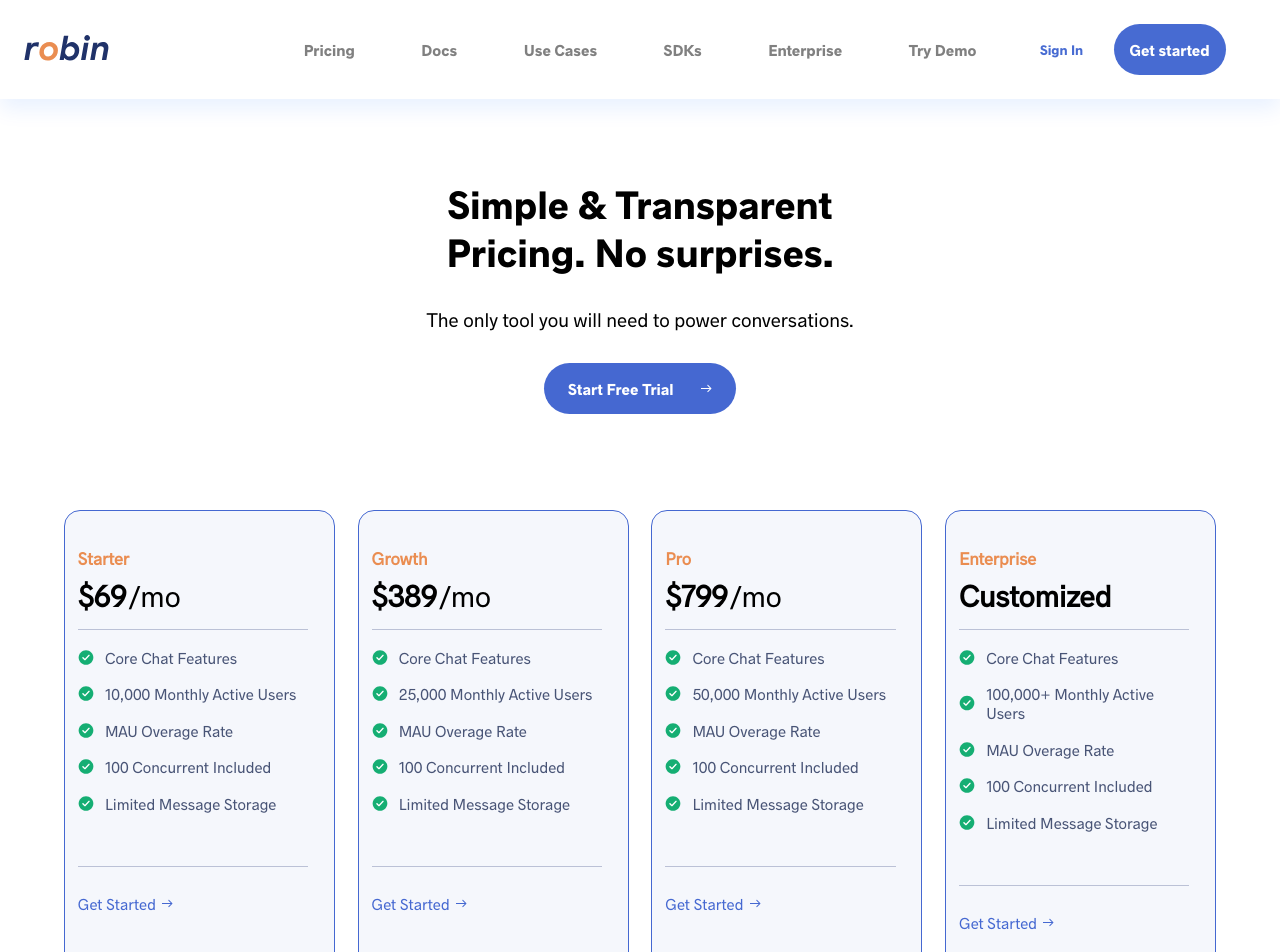
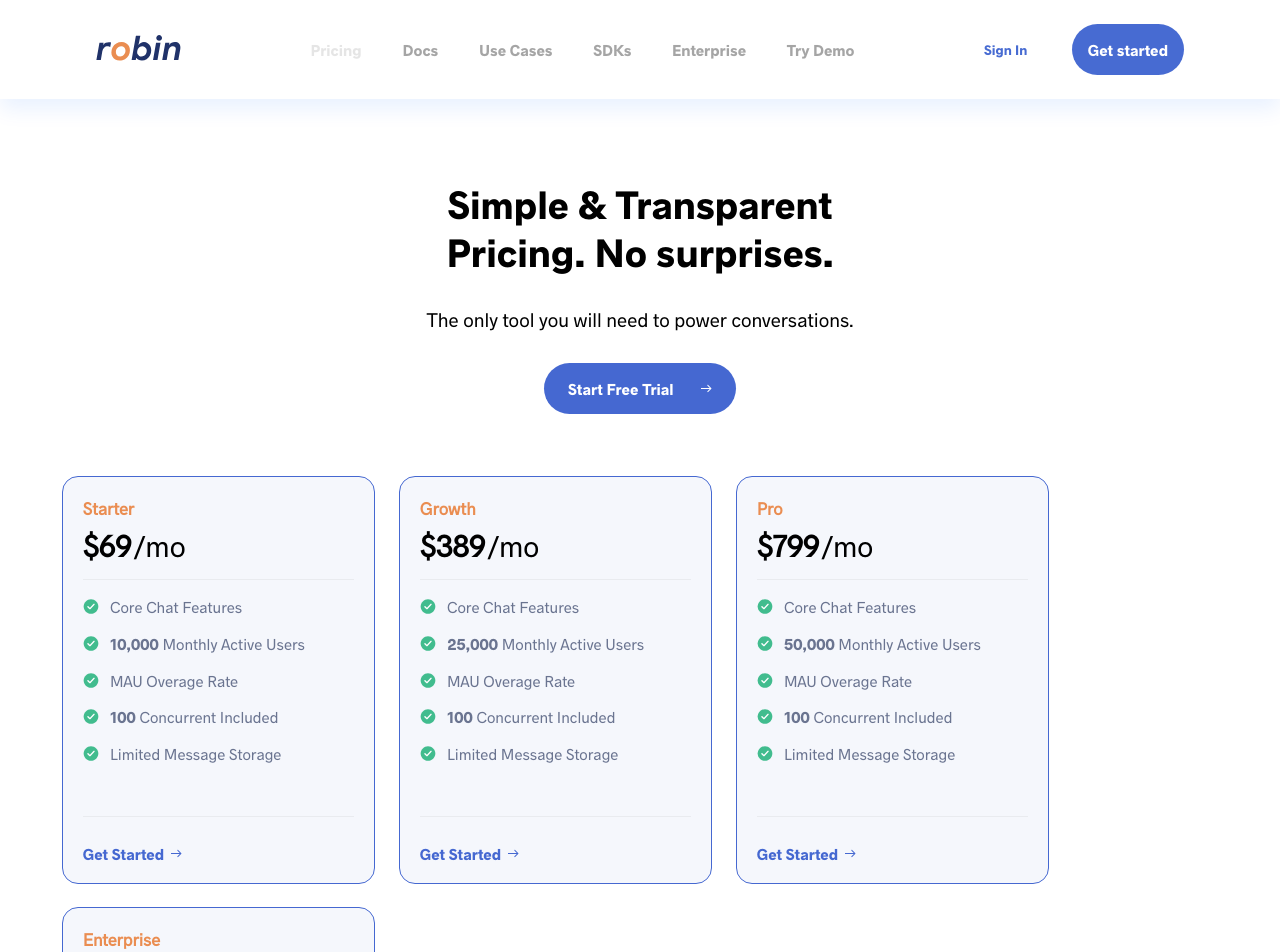
Before and after one commit to SualaDev/task, a Nuxt app: page / in a window 1280 px wide. Shown: the top 952 px of the page. Built offline with nearby package versions, Linux system fonts and the light colour scheme.

Commit message:
sixth commit

```diff
--- a/assets/css/main.css
+++ b/assets/css/main.css
@@ -1,6 +1,6 @@
 @font-face {
-  font-family: 'ProductSans';
-  src: url(../fonts/ProductSans-Regular.ttf)format('ttf');
+  font-family: 'ZonaPro B';
+  src: url("../fonts/ZonaPro-Bold.otf")format('ttf');
 }
 @font-face {
   font-family: "Hanken Sans";
@@ -44,9 +44,12 @@
 *{
   margin: 0;
 }
-.nav__bar,.title,.action,.trusted,.common,.price,.got,.contact,.left,.ready,.button,.second-segment,.d,.frontend,.a,.read,.cards-container,.about,.note,.re,.sa,.se,.robin,.learn,.use{
+.nav__bar,.title,.action,.trusted,.common,.price,.got,.contact,.left,.ready,.button,.second-segment,.d,.frontend,.a,.read,.cards-container,.about,.note,.re,.sa,.se,.robin,.learn,.use,.started,.g{
   font-family: 'Hanken Sans B', sans-serif ;
 }
-.paycard,.sub__title,.ship,.in-content,.we,.fourth-section,.p,.flutter,.through,.android,.dart,.requirements,.sample,.server,.previous,.next{
+.paycard,.sub__title,.ship,.in-content,.we,.fourth-section,.p,.flutter,.through,.android,.dart,.requirements,.sample,.server,.previous,.next,.th{
   font-family: 'Hanken Sans R', sans-serif ;
 }
+.al{
+  font-family: 'ZonaPro B, sans-serif';
+}
--- a/components/FAQ.vue
+++ b/components/FAQ.vue
@@ -52,8 +52,7 @@
 <style scoped>
 .question__container{
   background-color: #F5F7FC;
-  width: 70%;
-  margin: 0 auto;
+  margin: 0 6.7rem 2.8rem 5.8rem;
   padding: 4rem;
   border-radius: 15px;
 
--- a/components/Navbar.vue
+++ b/components/Navbar.vue
@@ -1,6 +1,6 @@
 <template>
   <div class="container">
-    <ul class="nav__bar">
+    <div class="nav__bar">
       <div class="logo__area">
         <img src="~assets/images/logo.svg" alt="">
       </div>
@@ -9,14 +9,14 @@
       <NuxtLink to="/docs">Docs</NuxtLink>
       <NuxtLink to="/use">Use Cases</NuxtLink>
       <NuxtLink to="/sdk">SDKs</NuxtLink>
-      <NuxtLink to="/">Enterprise</NuxtLink>
-      <NuxtLink to="/">Try Demo</NuxtLink>
+      <NuxtLink to="/e">Enterprise</NuxtLink>
+      <NuxtLink to="/f">Try Demo</NuxtLink>
       </div>
       <div class="action">
-        <li>Sign In</li>
+        <p>Sign In</p>
         <div class="start">Get started</div>
       </div>
-    </ul>
+    </div>
   </div>
 </template>
 
@@ -38,44 +38,40 @@
   display: flex;
   align-items: center;
   justify-content: space-between;
-  /* width: 100%; */
   padding: 1.5rem;
+  margin: 0 auto;
+  max-width: 1400px;
+  height: 100%;
 }
 a{
   text-decoration: none;
   color: #808080;
-  font-weight: 300;
+  opacity: .7;
   line-height: 1rem;
 }
-ul {
-  list-style-type: none;
-  display: flex;
-  justify-content: space-evenly;
+.nuxt-link-exact-active{
+  opacity: .2;
 }
-
-  .logo__area{
-    /* border: 1px solid black; */
-    flex: .2;
-  }
 
 .action{
    /* border: 1px solid black; */
    display: flex;
    align-items: center;
-   flex: .2;
-   justify-content: space-evenly;
+   justify-content: space-between;
    cursor: pointer;
+   min-width: 200px;
 }
-
+.action p:first-child{
+  color: #476BD2;
+  font-size: 14px;
+}
 .main{
   display: flex;
-  flex: .6;
-  justify-content: space-around;
+  flex-basis: 35%;
+  justify-content: space-between;
   cursor: pointer;
-}
-li{
-  font-size: 14px;
-  color: #000000;
+  align-items: center;
+  min-width: 450px;
 }
 .start{
   background-color: #476BD2;
@@ -83,7 +79,44 @@ li{
   border-radius: 2rem;
   padding: 1rem;
 }
-.action li{
-  color: #476BD2;
+@media only screen and (max-width: 1920px){
+  .nav__bar{
+    width: 75%;
+  }
+  .nav__bar .main{
+    flex-basis: 20%;
+  }
+}
+@media only screen and (max-width: 1450px){
+  .nav__bar{
+    width: 85%;
+  }
+  .nav__bar .main{
+    flex-basis: 50%;
+  }
+}
+@media only screen and (max-width: 1050px){
+  .nav__bar{
+    width: 90%;
+  }
+  .nav__bar .main{
+    flex-basis: 50%;
+  }
+}
+@media only screen and (max-width: 800px){
+  .nav__bar{
+    width: 90%;
+  }
+  .nav__bar .main{
+    flex-basis: 35%;
+  }
+}
+@media only screen and (max-width: 500px){
+  .nav__bar{
+    width: 95%;
+  }
+  .nav__bar .main{
+    flex-basis: 35%;
+  }
 }
 </style>
--- a/components/OtherNavbar.vue
+++ b/components/OtherNavbar.vue
@@ -1,6 +1,6 @@
 <template>
   <div class="container">
-    <ul class="nav__bar">
+    <div class="nav__bar">
       <div class="logo__area">
         <img src="~assets/images/logo.svg" alt="">
       </div>
@@ -9,14 +9,14 @@
       <NuxtLink to="/docs">Docs</NuxtLink>
       <NuxtLink to="/use">Use Cases</NuxtLink>
       <NuxtLink to="/sdk">SDKs</NuxtLink>
-      <NuxtLink to="/">Enterprise</NuxtLink>
-      <NuxtLink to="/">Try Demo</NuxtLink>
+      <NuxtLink to="/e">Enterprise</NuxtLink>
+      <NuxtLink to="/f">Try Demo</NuxtLink>
       </div>
       <div class="action">
-        <li>Sign In</li>
+        <p>Sign In</p>
         <div class="start">Get started</div>
       </div>
-    </ul>
+    </div>
   </div>
 </template>
 
@@ -28,48 +28,49 @@
 </script>
 
 <style scoped>
+.container{
+  /* position: fixed;
+  width: 100%; */
+  z-index: 1;
+}
 .nav__bar{
   display: flex;
   align-items: center;
   justify-content: space-between;
-  /* width: 100%; */
   padding: 1.5rem;
+  margin: 0 auto;
+  max-width: 1400px;
+  height: 100%;
 }
 a{
   text-decoration: none;
   color: #808080;
-  font-weight: 300;
+  opacity: .7;
   line-height: 1rem;
 }
-ul {
-  list-style-type: none;
-  display: flex;
-  justify-content: space-evenly;
+.nuxt-link-exact-active{
+  opacity: .2;
 }
-
-  .logo__area{
-    /* border: 1px solid black; */
-    flex: .2;
-  }
 
 .action{
    /* border: 1px solid black; */
    display: flex;
    align-items: center;
-   flex: .2;
-   justify-content: space-evenly;
+   justify-content: space-between;
    cursor: pointer;
+   min-width: 200px;
 }
-
+.action p:first-child{
+  color: #476BD2;
+  font-size: 14px;
+}
 .main{
   display: flex;
-  flex: .6;
-  justify-content: space-around;
+  flex-basis: 35%;
+  justify-content: space-between;
   cursor: pointer;
-}
-li{
-  font-size: 14px;
-  color: #000000;
+  align-items: center;
+  min-width: 450px;
 }
 .start{
   background-color: #476BD2;
@@ -77,7 +78,44 @@ li{
   border-radius: 2rem;
   padding: 1rem;
 }
-.action li{
-  color: #476BD2;
+@media only screen and (max-width: 1920px){
+  .nav__bar{
+    width: 75%;
+  }
+  .nav__bar .main{
+    flex-basis: 20%;
+  }
+}
+@media only screen and (max-width: 1450px){
+  .nav__bar{
+    width: 85%;
+  }
+  .nav__bar .main{
+    flex-basis: 50%;
+  }
+}
+@media only screen and (max-width: 1050px){
+  .nav__bar{
+    width: 90%;
+  }
+  .nav__bar .main{
+    flex-basis: 50%;
+  }
+}
+@media only screen and (max-width: 800px){
+  .nav__bar{
+    width: 90%;
+  }
+  .nav__bar .main{
+    flex-basis: 35%;
+  }
+}
+@media only screen and (max-width: 500px){
+  .nav__bar{
+    width: 95%;
+  }
+  .nav__bar .main{
+    flex-basis: 35%;
+  }
 }
 </style>
--- a/components/PayCards.vue
+++ b/components/PayCards.vue
@@ -1,5 +1,6 @@
 <template>
-  <div class="paycard">
+  <div class="paycard-container">
+    <div class="paycard">
     <!-- <div class="paycard"> -->
       <div class="childcard">
         <div class="first">
@@ -13,7 +14,7 @@
           </div>
           <div class="in">
             <img src="~assets/images/check.svg" alt="">
-            <p>10,000 Monthly Active Users</p>
+            <p><span class="a"> 10,000</span> Monthly Active Users</p>
           </div>
           <div class="in">
             <img src="~assets/images/check.svg" alt="">
@@ -21,7 +22,7 @@
           </div>
           <div class="in">
             <img src="~assets/images/check.svg" alt="">
-            <p>100 Concurrent Included</p>
+            <p><span class="a"> 100</span> Concurrent Included</p>
           </div>
           <div class="in">
             <img src="~assets/images/check.svg" alt="">
@@ -45,7 +46,7 @@
           </div>
           <div class="in">
             <img src="~assets/images/check.svg" alt="">
-            <p>25,000 Monthly Active Users</p>
+            <p><span class="a"> 25,000</span> Monthly Active Users</p>
           </div>
           <div class="in">
             <img src="~assets/images/check.svg" alt="">
@@ -53,7 +54,7 @@
           </div>
           <div class="in">
             <img src="~assets/images/check.svg" alt="">
-            <p>100 Concurrent Included</p>
+            <p><span class="a"> 100</span> Concurrent Included</p>
           </div>
           <div class="in">
             <img src="~assets/images/check.svg" alt="">
@@ -77,7 +78,7 @@
           </div>
           <div class="in">
             <img src="~assets/images/check.svg" alt="">
-            <p>50,000 Monthly Active Users</p>
+            <p><span class="a"> 50,000</span> Monthly Active Users</p>
           </div>
           <div class="in">
             <img src="~assets/images/check.svg" alt="">
@@ -85,7 +86,7 @@
           </div>
           <div class="in">
             <img src="~assets/images/check.svg" alt="">
-            <p>100 Concurrent Included</p>
+            <p><span class="a"> 100</span> Concurrent Included</p>
           </div>
           <div class="in">
             <img src="~assets/images/check.svg" alt="">
@@ -109,7 +110,7 @@
           </div>
           <div class="in">
             <img src="~assets/images/check.svg" alt="">
-            <p>100,000+ Monthly Active Users</p>
+            <p><span class="a"> 100,000+</span> Monthly Active Users</p>
           </div>
           <div class="in">
             <img src="~assets/images/check.svg" alt="">
@@ -117,7 +118,7 @@
           </div>
           <div class="in">
             <img src="~assets/images/check.svg" alt="">
-            <p>100 Concurrent Included</p>
+            <p><span class="a"> 100</span> Concurrent Included</p>
           </div>
           <div class="in">
             <img src="~assets/images/check.svg" alt="">
@@ -129,7 +130,8 @@
           <img src="~assets/images/blue-arrow.svg" alt="">
         </div>
       </div>
-      </div>
+  </div>
+  </div>
 </template>
 
 <script>
@@ -139,23 +141,28 @@
 </script>
 
 <style scoped>
+.paycard-container{
+  padding: 50px;
+}
 .paycard{
   display: flex;
-   margin: 5rem auto;
-   width: 90%;
-   justify-content: space-between;
-   flex-wrap: wrap;
+  /* margin: 91px 55px 132px 91px; */
+  /* min-width: 1294px; */
+  width: 100%;
+  justify-content: center;
+  /* flex-wrap: wrap; */
 }
 
 .childcard{
   border: 1px solid #4568D1;
   background-color: #F5F7FC;
-  padding: 2.25rem 1.6rem 2.4rem 0.8rem;
-  /* margin-right: 2%; */
-  margin-top: 1rem;
-  flex-basis: 20%;
-  /* margin: .5rem; */
+  padding: 20px;
+  flex-basis: 23%;
+  /* margin-top: 1rem; */
+  /* flex-basis: 18%; */
   border-radius: 1rem;
+  margin: 1%;
+  /* min-width: 310px; */
 }
 .first p:first-child{
   font-size: 1.1rem;
@@ -169,17 +176,19 @@
 }
 .first{
   padding-bottom: 1rem;
-  border-bottom: 1px solid #BBC1D6;
+  border-bottom: 1px solid rgb(128,128,128,.1)
 }
 .second{
   display: flex;
   flex-direction: column;
   padding-bottom: 3.3rem;
-  border-bottom: 1px solid #BBC1D6;
+  border-bottom: 1px solid rgb(128,128,128,.1)
 }
 .in{
   display: flex;
   padding-top: 1.1rem;
+  opacity: .8;
+  /* padding-bottom: 1.5rem; */
 }
 .in p{
   margin-left: 0.7rem;
@@ -200,4 +209,31 @@
 .started{
   cursor: pointer;
 }
+@media only screen and (max-width: 1300px){
+  .paycard{
+    flex-wrap: wrap;
+    justify-content: flex-start;
+}
+}
+/* @media only screen and (max-width: 1920px){
+  .paycard{
+    width: 75%;
+  }
+}
+@media only screen and (max-width: 1450px){
+  .paycard{
+    width: 85%;
+  }
+}
+}
+@media only screen and (max-width: 800px){
+  .paycard{
+    width: 90%;
+  }
+}
+@media only screen and (max-width: 500px){
+  .paycard{
+    width: 95%;
+  }
+} */
 </style>
--- a/pages/docs.vue
+++ b/pages/docs.vue
@@ -62,11 +62,11 @@
   margin-bottom: 1.6rem;
 }
 .robin :nth-child(2){
-  font-size: 18px;
+  font-size: 15px;
   font-weight: 400;
   max-width: 22rem;
   opacity: .8;
-  line-height: 1.5rem;
+  line-height: 25px;
 }
 .second-part{
   margin: 3.9rem 24.1rem 7.1rem 6.8rem;
--- a/pages/sdk.vue
+++ b/pages/sdk.vue
@@ -195,7 +195,7 @@ import Sidebar from '../components/Sidebar.vue'
   display: flex;
   justify-content: space-between;
   align-items: center;
-  background-color: #4568d18c;
+  background-color: #4568d121;
   width: 15rem;
   padding: 1rem 1.5rem;
   border: none;
--- a/pages/use.vue
+++ b/pages/use.vue
@@ -8,7 +8,7 @@
     </div>
     <div class="padding-container">
       <div class="first-cards">
-      <div class="social">
+      <div class="social card">
         <img src="~assets/images/chat.svg" alt="">
         <p class="title">Social Community</p>
         <p class="we">Keep users hooked on your platform by allowing them create realistic experiences through engaging live streams with our live chat features.</p>
@@ -17,7 +17,7 @@
           <img src="~assets/images/use-arrow.svg" alt="">
         </div>
       </div>
-      <div class="notification">
+      <div class="notification card">
         <img src="~assets/images/megaphone.svg" alt="">
         <p class="title">Marketing & Sales</p>
         <p class="we">Create interaction between buyers and sellers in real-time to boost sales and customer services with Robin in-app chat features.</p>
@@ -26,7 +26,7 @@
           <img src="~assets/images/use-arrow.svg" alt="">
         </div>
       </div>
-      <div class="education">
+      <div class="education card">
         <img src="~assets/images/pagepen.svg" alt="">
         <p class="title">Education</p>
         <p class="we">Set up unlimited remote learning experiences. Create virtual class-rooms and connect teachers, trainers, students and parents.</p>
@@ -37,7 +37,7 @@
       </div>
     </div>
     <div class="second-cards">
-      <div class="gaming">
+      <div class="gaming card">
         <img src="~assets/images/xbox_controller.svg" alt="">
         <p class="title">Gaming</p>
         <p class="we">Integrate in-app messaging and create immersive gaming experiences for your gamers.</p>
@@ -46,7 +46,7 @@
           <img src="~assets/images/use-arrow.svg" alt="">
         </div>
       </div>
-      <div class="live">
+      <div class="live card">
         <img src="~assets/images/youtube.svg" alt="">
         <p class="title">Live Streaming</p>
         <p class="we">Enable chat for a more fan-tastic viewing experience that drives engagement and increases your app stickiness.</p>
@@ -55,7 +55,7 @@
           <img src="~assets/images/use-arrow.svg" alt="">
         </div>
       </div>
-      <div class="retail">
+      <div class="retail card">
         <img src="~assets/images/shopping.svg" alt="">
         <p class="title">Retail & E-commerce</p>
         <p class="we">Keep users hooked on your platform by allowing them create realistic experiences through engaging live streams with our live chat features.</p>
@@ -107,13 +107,20 @@
   line-height: 2.1rem;
 }
 .padding-container{
-  margin: 0 2rem;
+  margin: 0 auto;
+  width: 100%;
 }
 .first-cards{
   display: flex;
   margin-bottom: 1rem;
+  justify-content: center;
+  width: 100%;
 }
-.social,.notification,.education{
+.card{
+  flex-basis: 30%;
+  padding: 1.9rem 4.7rem 3.6rem 3.5rem;
+}
+/* .social,.notification,.education{
   padding: 1.9rem 4.7rem 3.6rem 3.5rem;
 }
 .gaming{
@@ -124,7 +131,7 @@
 }
 .live{
   padding: 1.9rem 4.6rem 3.5rem 3.5rem;
-}
+} */
 .first-cards p:nth-child(2){
   margin: 1rem 0;
   font-size: 28px;
@@ -145,6 +152,8 @@
 }
 .second-cards{
   display: flex;
+  justify-content: center;
+  width: 100%;
 }
 .second-cards p:nth-child(2){
   margin: 1rem 0;
```
Also changed, not shown: components/Sidebar.vue (+7 -3 lines), pages/index.vue (+11 -7 lines), assets/images/light-blue.svg (added).
